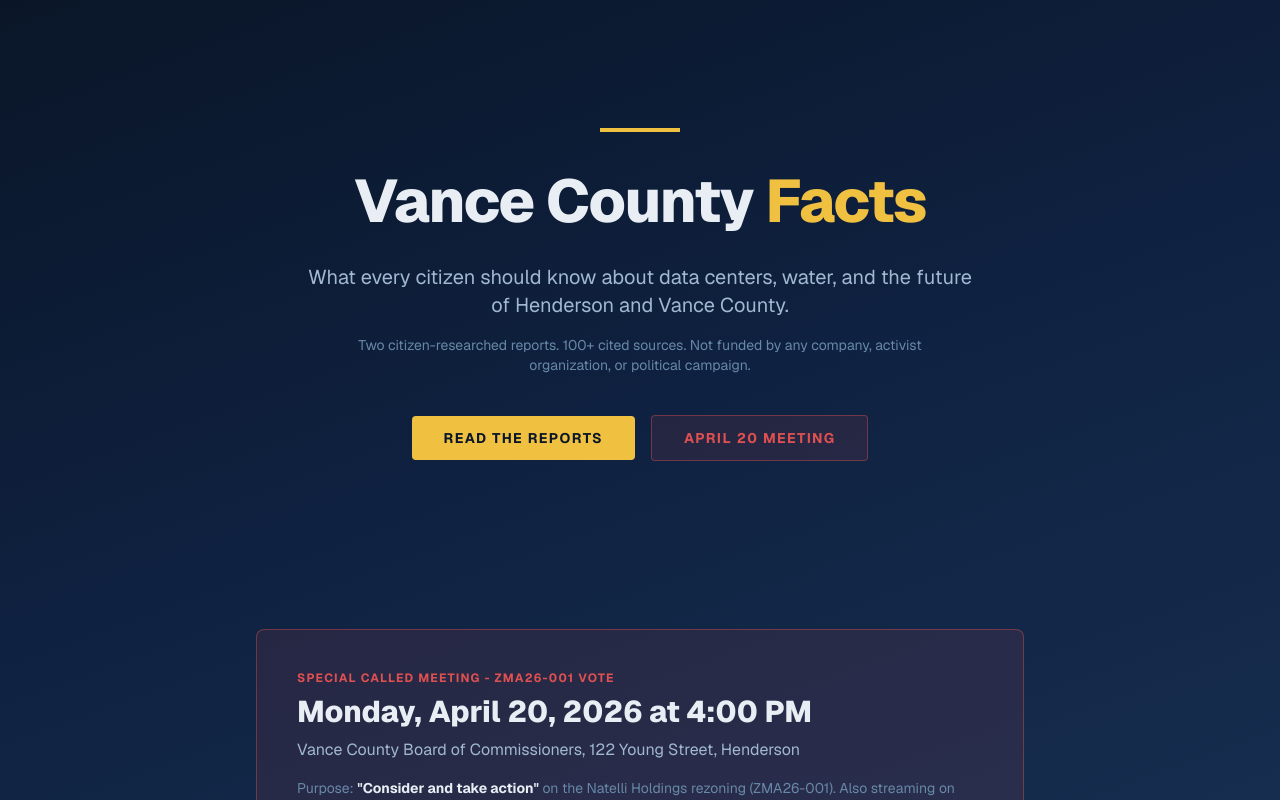
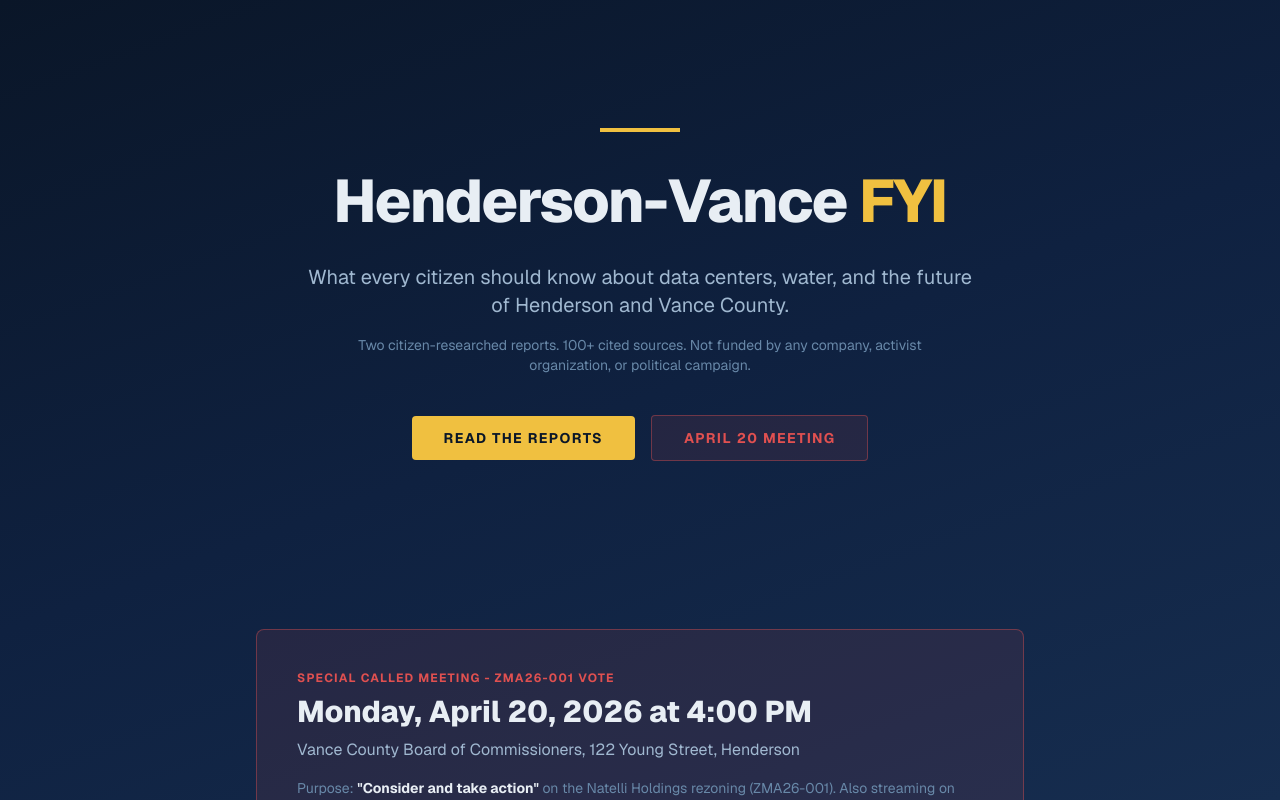
Before and after one commit to swv-dev/henderson-vance-fyi, a Next.js app: page / in a window 1280 px wide. Shown: the top 800 px of the page. Built offline with nearby package versions, Linux system fonts and the light colour scheme.

Commit message:
Rebrand to Henderson-Vance FYI

```diff
--- a/src/app/layout.tsx
+++ b/src/app/layout.tsx
@@ -13,11 +13,11 @@
 });
 
 export const metadata: Metadata = {
-  title: "Vance County Facts - Data Centers & Kerr Lake",
+  title: "Henderson-Vance FYI - Data Centers & Kerr Lake",
   description:
     "Citizen-researched reports on data center proposals in Vance County, NC and the Kerr Lake water reallocation. 69+ cited sources. No agenda - just facts.",
   openGraph: {
-    title: "Vance County Facts",
+    title: "Henderson-Vance FYI",
     description:
       "What every citizen should know about data centers, water, and Kerr Lake. Two reports. 100+ sources. No agenda.",
     type: "website",
@@ -25,7 +25,7 @@
   },
   twitter: {
     card: "summary_large_image",
-    title: "Vance County Facts",
+    title: "Henderson-Vance FYI",
     description:
       "What every citizen should know about data centers, water, and Kerr Lake.",
   },
--- a/src/app/page.tsx
+++ b/src/app/page.tsx
@@ -50,8 +50,8 @@
         <div className="mx-auto max-w-4xl text-center">
           <div className="mx-auto mb-8 h-1 w-20 bg-gold" />
           <h1 className="mb-6 text-4xl font-extrabold leading-tight tracking-tight md:text-6xl">
-            Vance County{" "}
-            <span className="text-gold">Facts</span>
+            Henderson-Vance{" "}
+            <span className="text-gold">FYI</span>
           </h1>
           <p className="mx-auto mb-4 max-w-2xl text-lg text-muted md:text-xl">
             What every citizen should know about data centers, water, and the
```
